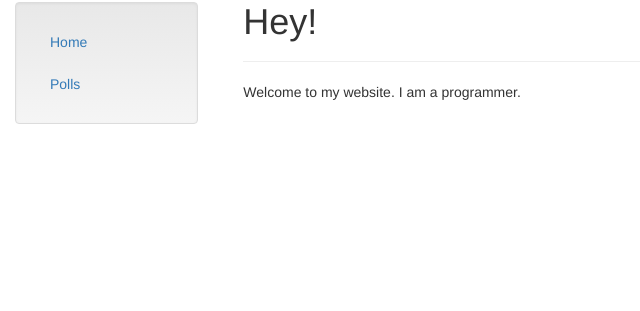
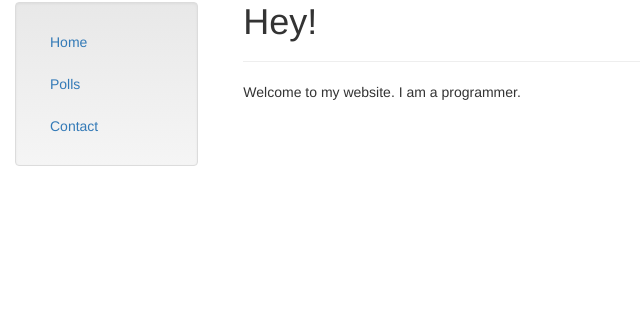
Before and after one commit to Sh4kE/django_demo_page, a Django app: page / in a window 1280 px wide. Shown: the part 179-490 px from the top of the page, without its empty margins (0-640 px from the left). Run offline with Django 3.2, Linux system fonts and the light colour scheme; some libraries are stand-ins or nearby versions.

Commit message:
contact page

```diff
--- a/mysite/personal/templates/personal/includes/navbar.html
+++ b/mysite/personal/templates/personal/includes/navbar.html
@@ -6,7 +6,7 @@
                             <li><a href='/'>Home</a></li>
                             <!-- <li><a href='/blog/'>Blog</a></li> -->
                             <li><a href='/polls/'>Polls</a></li>
-                            <!-- <li><a href='/contact/'>Contact</a></li> -->
+                            <li><a href='/contact/'>Contact</a></li>
                         </ul>
                     </div>
 {% endblock %}
--- a/mysite/personal/urls.py
+++ b/mysite/personal/urls.py
@@ -3,4 +3,5 @@ from . import views
 
 urlpatterns = [
     url(r'^$', views.index, name='index'),
+    url(r'^contact/', views.contact, name='contact'),
 ]
--- a/mysite/personal/views.py
+++ b/mysite/personal/views.py
@@ -3,3 +3,6 @@ from django.shortcuts import render
 
 def index(request):
     return render(request, 'personal/index.html')
+
+def contact(request):
+    return render(request, 'personal/contact.html')
```
Also changed, not shown: mysite/personal/templates/personal/contact.html (added, +9 -0 lines).
